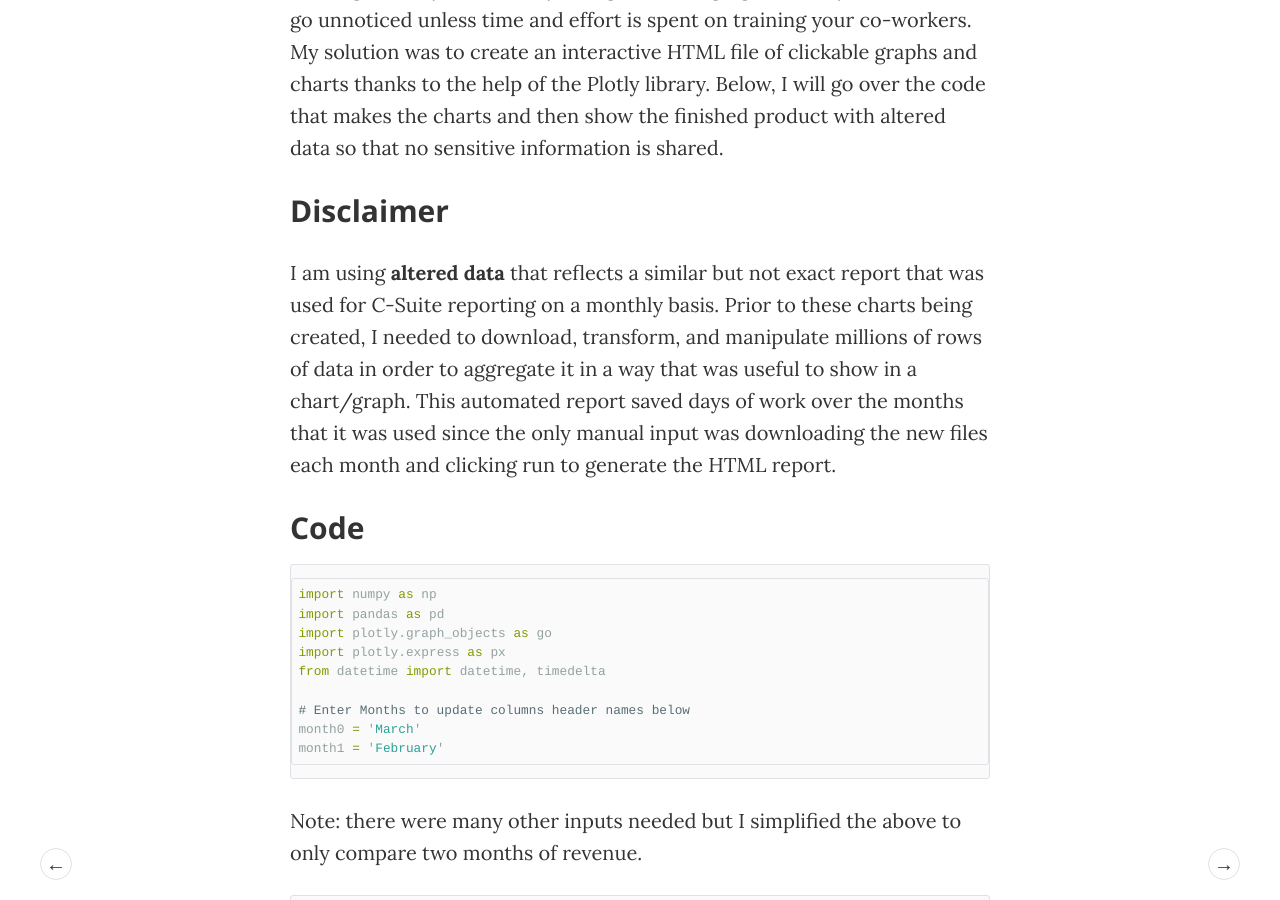
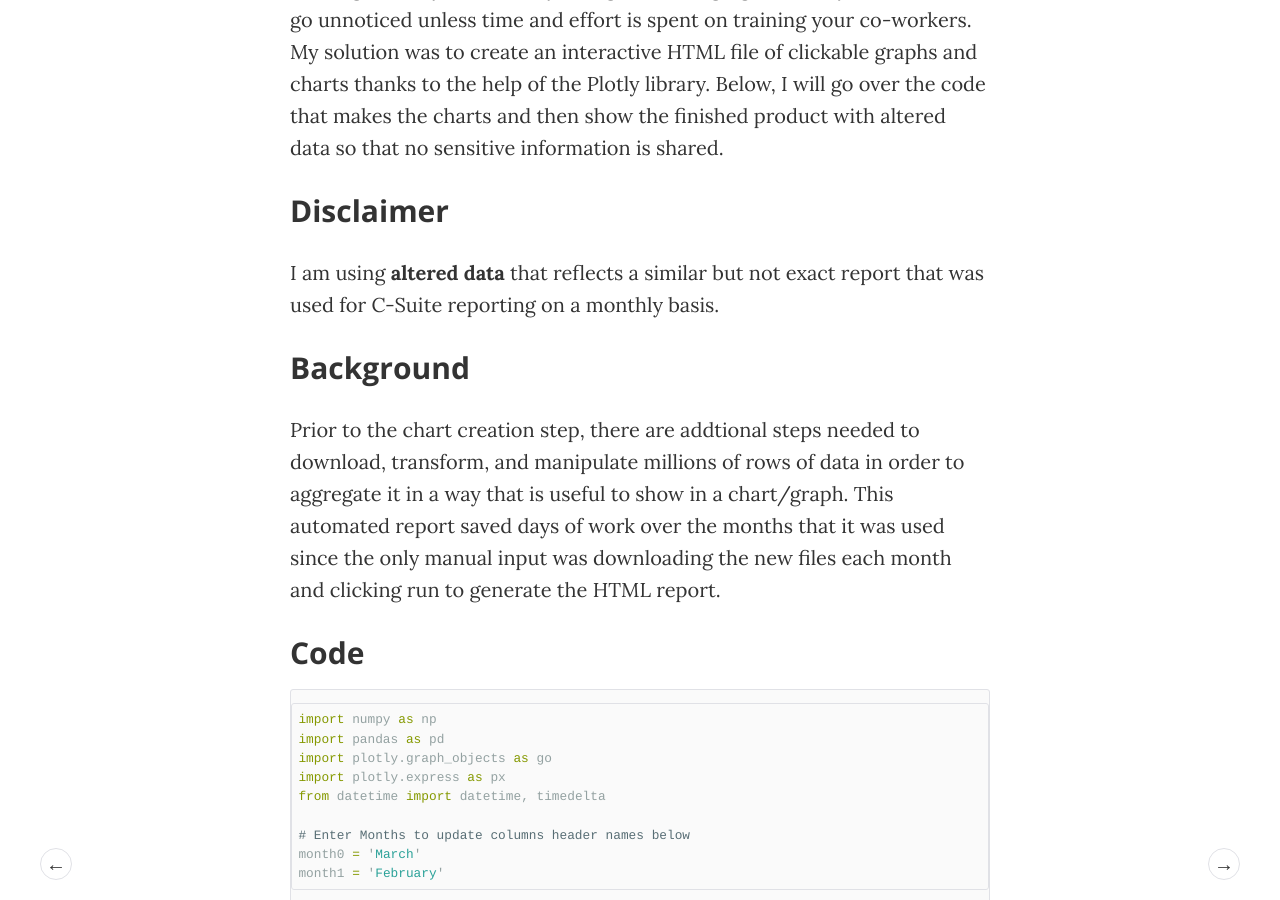
Before and after one commit to johnokal/portfolio, a Jekyll site: the page built from _posts/2021-01-03-interactive-html-and-plotly.md, in a window 1280 px wide and 900 px high, scrolled down 383 px. Built offline with Jekyll 4.4.1, drawn with Linux system fonts in a browser that asks for light colours; our own code applies the rules of GitHub Pages for plain Markdown files.

Commit message:
Update 2021-01-03-interactive-html-and-plotly.md

````diff
--- a/_posts/2021-01-03-interactive-html-and-plotly.md
+++ b/_posts/2021-01-03-interactive-html-and-plotly.md
@@ -7,7 +7,10 @@ permalink: /:Interactive Reporting with Plotly and HTML/
 Imagine that you are a financial analyst that codes in a department of non-coders. How do you share a script when no one knows how to open it? Although what you built may be a game-changing solution your work will go unnoticed unless time and effort is spent on training your co-workers. My solution was to create an interactive HTML file of clickable graphs and charts thanks to the help of the Plotly library. Below, I will go over the code that makes the charts and then show the finished product with altered data so that no sensitive information is shared.
 
 ### **Disclaimer**
-I am using **altered data** that reflects a similar but not exact report that was used for C-Suite reporting on a monthly basis. Prior to these charts being created, I needed to download, transform, and manipulate millions of rows of data in order to aggregate it in a way that was useful to show in a chart/graph. This automated report saved days of work over the months that it was used since the only manual input was downloading the new files each month and clicking run to generate the HTML report.
+I am using **altered data** that reflects a similar but not exact report that was used for C-Suite reporting on a monthly basis.
+
+### **Background**
+Prior to the chart creation step, there are addtional steps needed to download, transform, and manipulate millions of rows of data in order to aggregate it in a way that is useful to show in a chart/graph. This automated report saved days of work over the months that it was used since the only manual input was downloading the new files each month and clicking run to generate the HTML report.
 
 ### **Code**
 ```python
````
